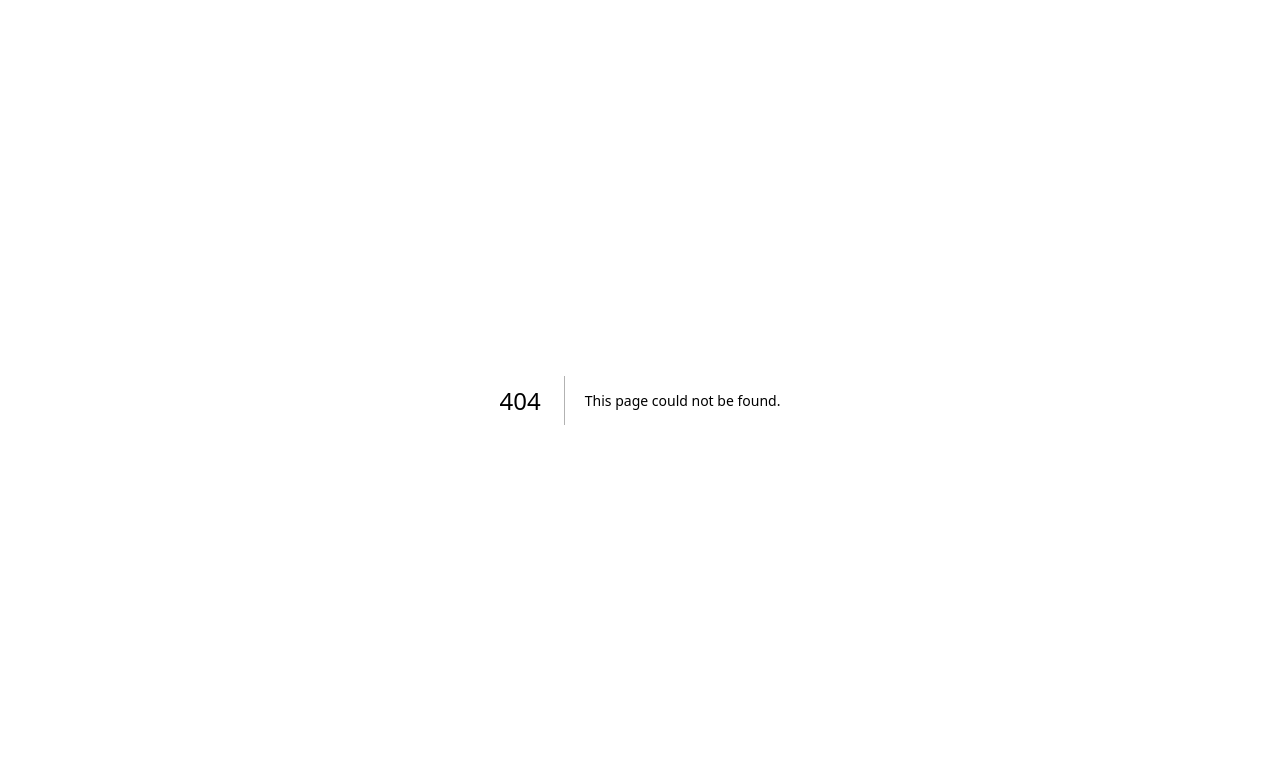
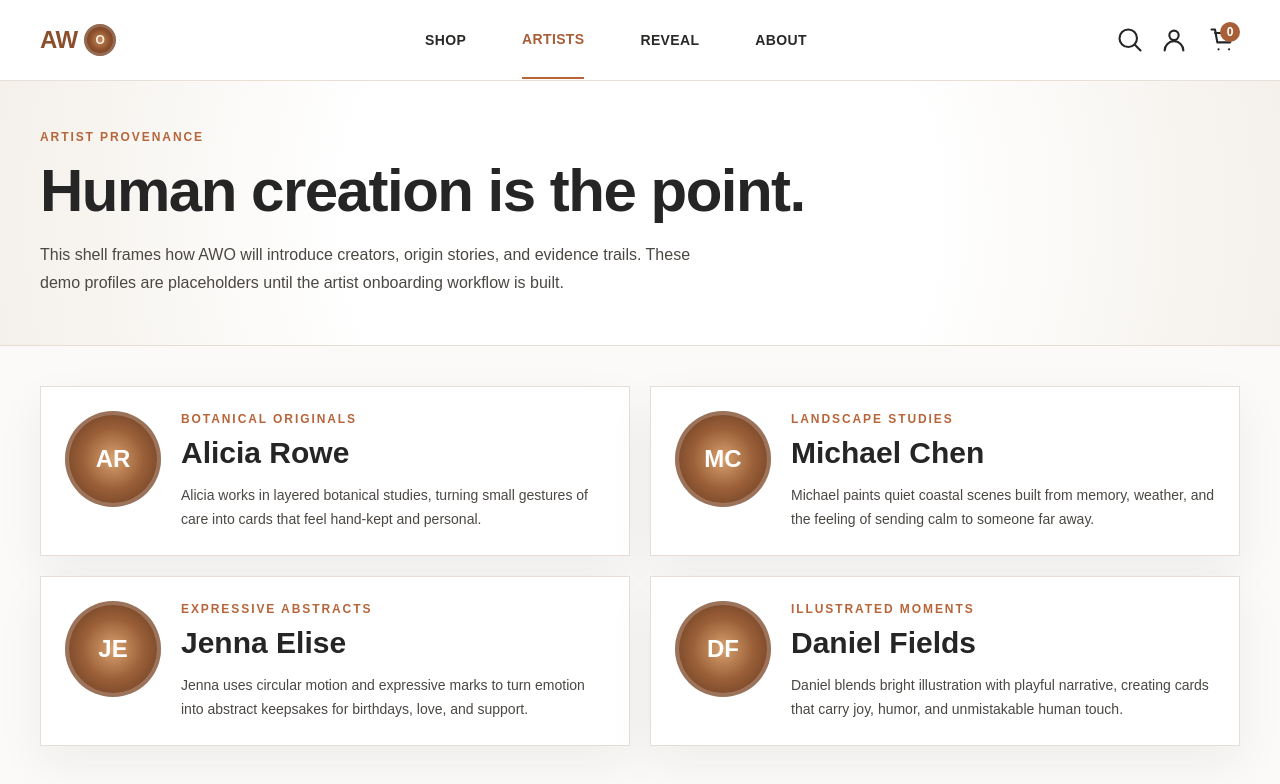
Before and after one commit to TBHVision/gpt-codex-awo, a Next.js app: page /artists in a window 1280 px wide. Before the commit this address had no page. Shown: the top 784 px of the page. Built offline with nearby package versions, Linux system fonts and the light colour scheme.

Commit message:
feat: add artist story shell

```diff
--- /dev/null
+++ b/src/app/artists/page.tsx
@@ -0,0 +1,85 @@
+import StorefrontNav from "@/app/components/StorefrontNav";
+
+const artists = [
+  {
+    bio: "Alicia works in layered botanical studies, turning small gestures of care into cards that feel hand-kept and personal.",
+    focus: "Botanical originals",
+    name: "Alicia Rowe",
+  },
+  {
+    bio: "Michael paints quiet coastal scenes built from memory, weather, and the feeling of sending calm to someone far away.",
+    focus: "Landscape studies",
+    name: "Michael Chen",
+  },
+  {
+    bio: "Jenna uses circular motion and expressive marks to turn emotion into abstract keepsakes for birthdays, love, and support.",
+    focus: "Expressive abstracts",
+    name: "Jenna Elise",
+  },
+  {
+    bio: "Daniel blends bright illustration with playful narrative, creating cards that carry joy, humor, and unmistakable human touch.",
+    focus: "Illustrated moments",
+    name: "Daniel Fields",
+  },
+];
+
+function ArtistMark({ name }: { name: string }) {
+  const initials = name
+    .split(" ")
+    .map((part) => part[0])
+    .join("");
+
+  return (
+    <div className="flex size-24 shrink-0 items-center justify-center rounded-full bg-[radial-gradient(circle_at_center,#d9a16f_0,#9a5f38_45%,#5a311b_100%)] text-2xl font-black text-white shadow-[inset_0_0_0_4px_rgba(255,255,255,.22)]">
+      {initials}
+    </div>
+  );
+}
+
+export default function ArtistsPage() {
+  return (
+    <main className="min-h-screen bg-[#fbfaf8] text-[#252525]">
+      <StorefrontNav active="artists" />
+
+      <section className="border-b border-[#e5ded6] bg-[radial-gradient(circle_at_center,#ffffff_0,#ffffff_45%,#f4f0ea_100%)]">
+        <div className="mx-auto max-w-7xl px-6 py-12 lg:px-10">
+          <p className="text-xs font-black uppercase tracking-[0.16em] text-[#b7653a]">
+            Artist provenance
+          </p>
+          <h1 className="mt-4 max-w-4xl text-5xl font-black leading-none tracking-tight sm:text-6xl">
+            Human creation is the point.
+          </h1>
+          <p className="mt-5 max-w-2xl text-base leading-7 text-[#4b4743]">
+            This shell frames how AWO will introduce creators, origin stories,
+            and evidence trails. These demo profiles are placeholders until the
+            artist onboarding workflow is built.
+          </p>
+        </div>
+      </section>
+
+      <section className="mx-auto max-w-7xl px-6 py-10 lg:px-10">
+        <div className="grid gap-5 md:grid-cols-2">
+          {artists.map((artist) => (
+            <article
+              className="border border-[#e5ded6] bg-white p-6 shadow-[0_18px_45px_rgba(45,38,32,.06)]"
+              key={artist.name}
+            >
+              <div className="flex flex-col gap-5 sm:flex-row">
+                <ArtistMark name={artist.name} />
+                <div>
+                  <p className="text-xs font-black uppercase tracking-[0.16em] text-[#b7653a]">
+                    {artist.focus}
+                  </p>
+                  <h2 className="mt-2 text-3xl font-black">{artist.name}</h2>
+                  <p className="mt-3 text-sm leading-6 text-[#4b4743]">
+                    {artist.bio}
+                  </p>
+                </div>
+              </div>
+            </article>
+          ))}
+        </div>
+      </section>
+    </main>
+  );
+}
--- a/src/app/components/StorefrontNav.tsx
+++ b/src/app/components/StorefrontNav.tsx
@@ -9,7 +9,7 @@ import {
 } from "@/lib/cart-types";
 
 type StorefrontNavProps = {
-  active?: "cart" | "reveal" | "shop";
+  active?: "artists" | "cart" | "reveal" | "shop";
 };
 
 function LineIcon({ kind }: { kind: "cart" | "search" | "user" }) {
@@ -72,7 +72,7 @@ export default function StorefrontNav({ active = "shop" }: StorefrontNavProps) {
         <nav className="hidden items-center gap-14 text-sm font-bold uppercase tracking-wide text-[#2b2927] md:flex">
           {[
             { href: "/shop", label: "Shop", value: "shop" },
-            { href: "/shop", label: "Artists", value: "" },
+            { href: "/artists", label: "Artists", value: "artists" },
             { href: "/reveal", label: "Reveal", value: "reveal" },
             { href: "/shop", label: "About", value: "" },
           ].map((item) => (
```
Also changed, not shown: 2 other files (tests, documents, lock files or other folders).
